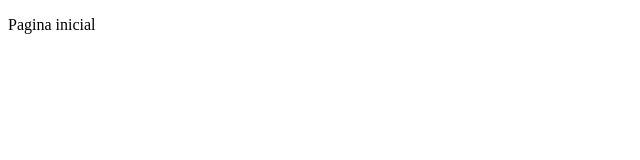
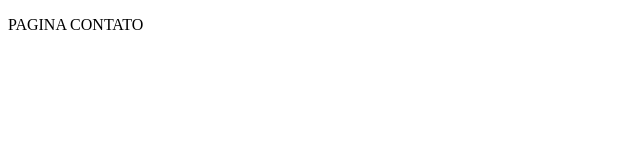
Before and after one commit to LuizMarcello/github-master, a plain HTML site: page index.html in a window 1280 px wide. Shown: the full height of the page, 0-640 px from the left. Drawn offline with Linux system fonts and the light colour scheme.

Commit message:
titulo em maiusculo #3

```diff
--- a/index.html
+++ b/index.html
@@ -7,6 +7,6 @@
     <title>Document</title>
 </head>
 <body>
-    <p>Pagina inicial</p>
+    <p>PAGINA CONTATO</p>
 </body>
 </html>
```
